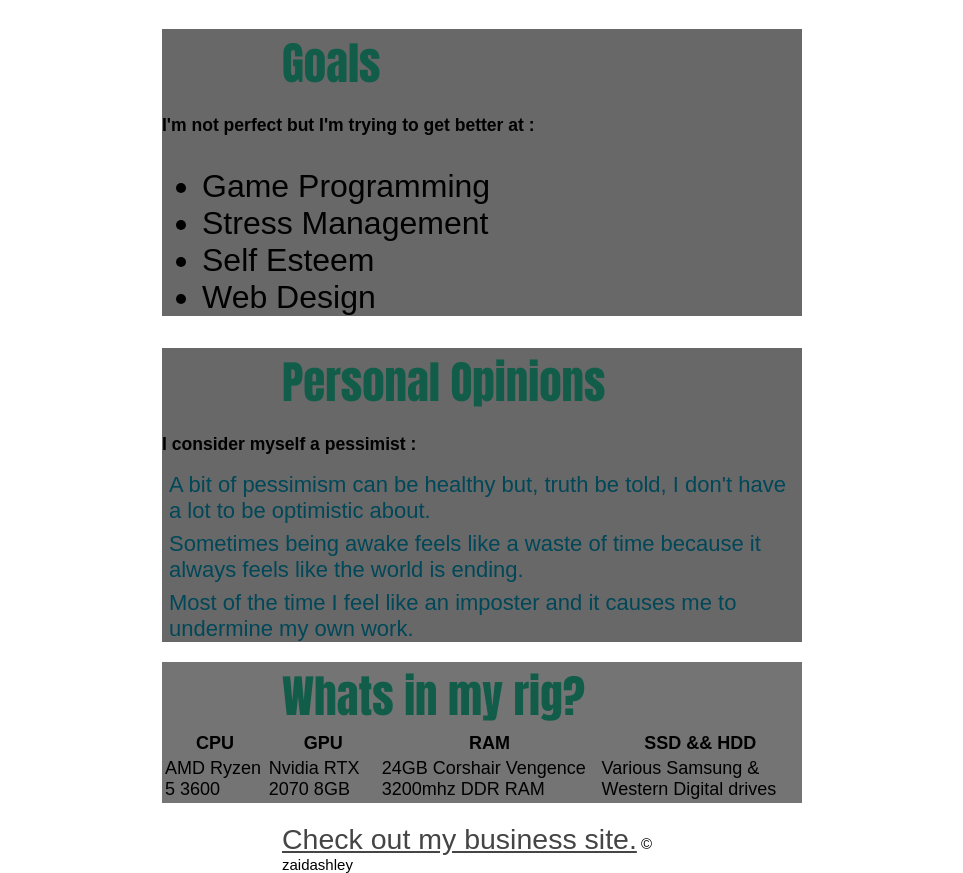
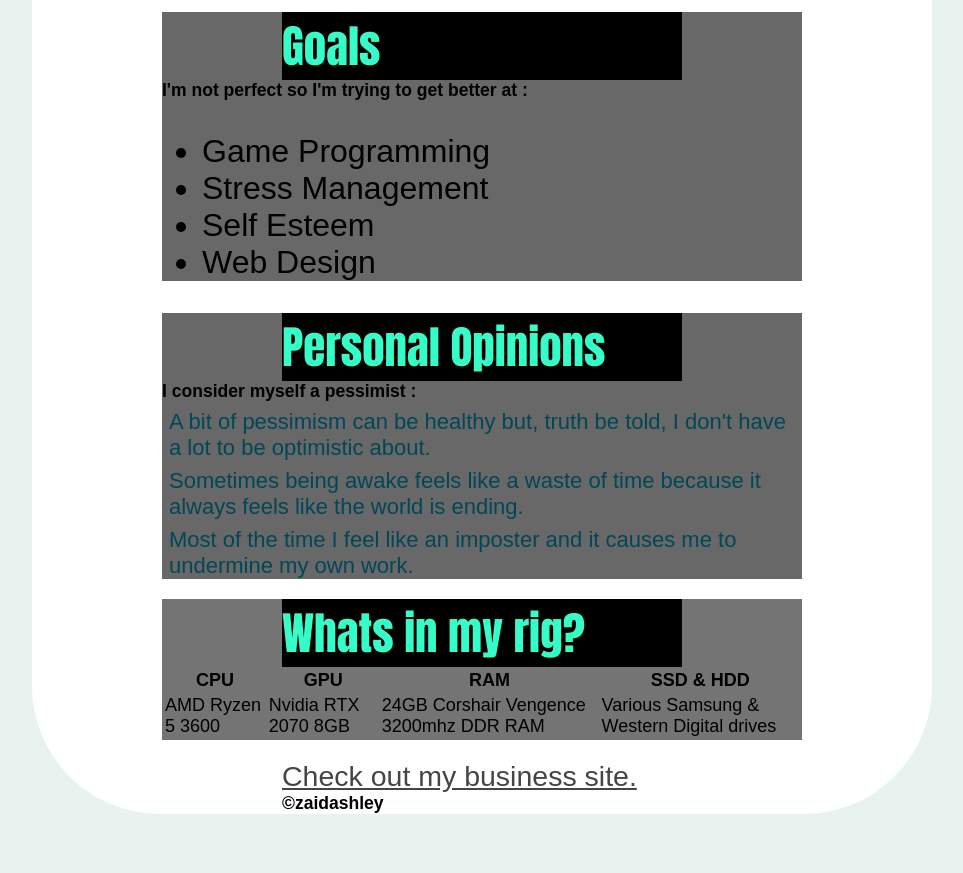
Before and after one commit to ZaidProjectsDev/html-css-portfolio-school, a plain HTML site: page index.html in a window 1280 px wide. Shown: the part 1230-2103 px from the top of the page, without its empty margins (158-1121 px from the left). After the commit the page ends 2044 px from the top, so only its background shows below. Drawn offline with Linux system fonts and the light colour scheme.

Commit message:
Updated layout.
Fixed Grammatical Issues, Formatting and Design.

```diff
--- a/css/style.css
+++ b/css/style.css
@@ -6,10 +6,12 @@
     min-width : 320px;
     border-radius: 128px;
     overflow: hidden;
+
   }
 
   body
   {
+    background-color: #96c9bc37;
       margin : 0px;
     padding :0px;
     font-size : 15px;
@@ -33,7 +35,9 @@
     font-size : 32px;
   }
   h2{
-    color : #125d49;
+    display: block;
+    background-color: black;
+    color : #36fcc7;
     font-size : 45px;
   }
   img
@@ -81,7 +85,10 @@
     margin-top : 20px;
     max-width : 400px;
   }
-
+  h3{
+    display:  block;
+    margin:  auto;
+  }
   footer a
   {
     font-size : 1.9em;
--- a/index.html
+++ b/index.html
@@ -35,7 +35,7 @@
         <section>
 
             <h2 id="goals"> Goals </h2>
-            <h3>I'm not perfect but I'm trying to get better at :</h3>
+            <h3>I'm not perfect so I'm trying to get better at :</h3>
                 <ul>
                     <li>Game Programming</li>
                     <li>Stress Management</li>
@@ -61,7 +61,7 @@
             <th>CPU</th>
             <th>GPU</th>
             <th>RAM</th>
-            <th>SSD && HDD</th>
+            <th>SSD & HDD</th>
           </tr>
           <tr>
             <td>AMD Ryzen 5 3600</td>
@@ -76,7 +76,8 @@
         </table>
         </div>
         <footer>
-        <span><a href = "https://www.springvertexzero.com" target="_blank">Check out my business site.</a> &copy; zaidashley</span>
+        <span><a href = "https://www.springvertexzero.com" target="_blank"><span>Check out my business site.</span></a></span>
+        <h3><span>&copy;zaidashley</span></h3>
         </footer>
         </div>
 </body>
```
Lines whose indentation alone changed are shown as unchanged.
